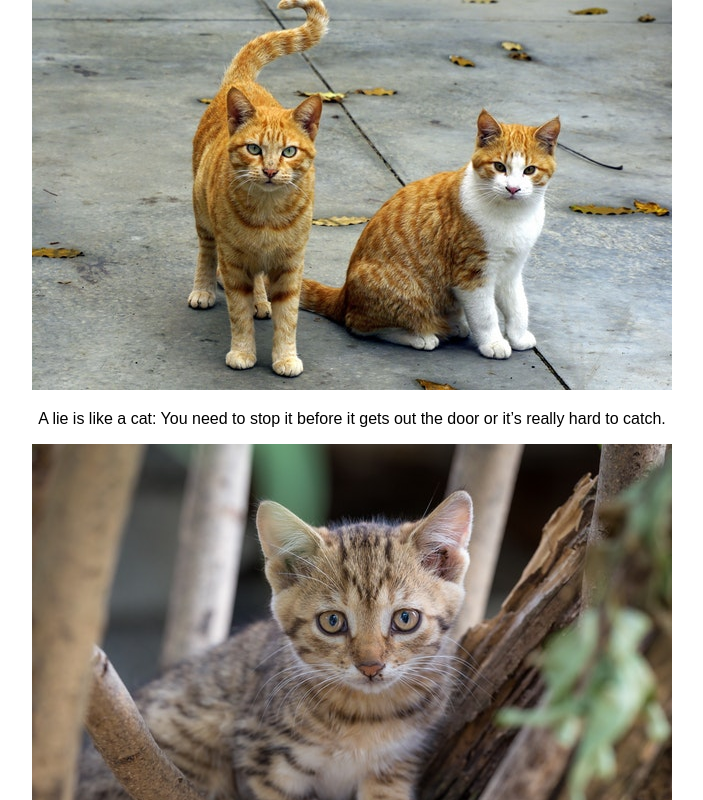
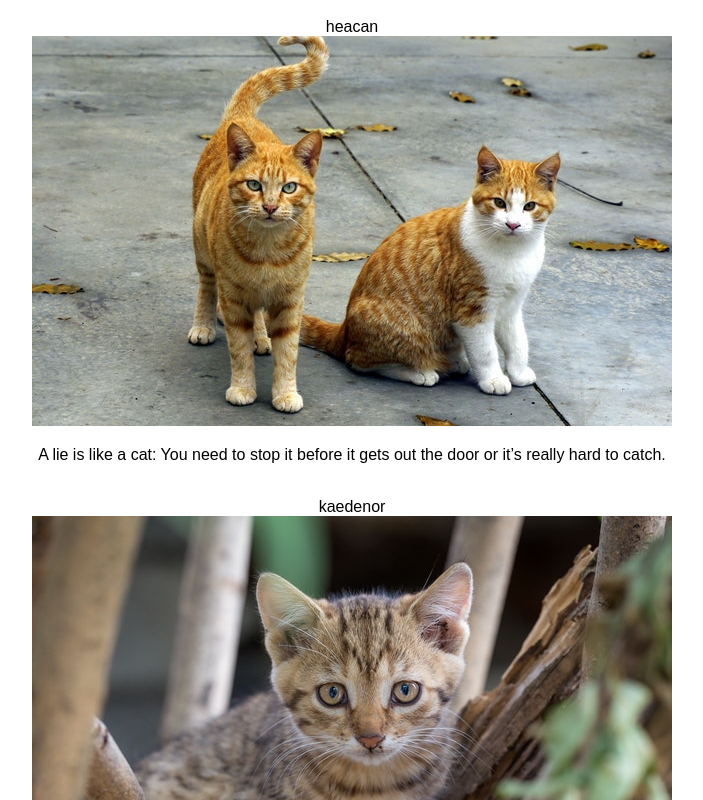
Before and after one commit to Xin00163/reactcats, a React (Create React App) app: page / in a window 1280 px wide. Shown: the top 800 px of the page, without its empty margins (288-991 px from the left). Built offline with nearby package versions, Linux system fonts and the light colour scheme.

Commit message:
Add username and user icon

```diff
--- a/src/PhotoContainer.js
+++ b/src/PhotoContainer.js
@@ -1,5 +1,6 @@
 import React, { Component } from 'react';
 import images from './images';
+import avatars from './avatars';
 
 class PhotoContainer extends Component {
 
@@ -11,6 +12,10 @@ class PhotoContainer extends Component {
   render() {
     return (
       <div className='PhotoContainer'>
+        <img src={avatars[this.userIconLink]} />
+        <div className="Username">
+          {this.props.data.username}
+        </div>
         <img src={images[this.imageLink]} />
         <p>{this.props.data.description}</p>
       </div>
--- /dev/null
+++ b/src/avatars/index.js
@@ -0,0 +1,13 @@
+import damarionei2 from './damarionei2.jpeg'
+import heacan1 from './heacan1.jpeg'
+import kaedenor1 from './kaedenor1.jpeg'
+import ricpena1 from './ricpena1.jpeg'
+import zekebates from './zekebates.jpeg'
+
+export default {
+  damarionei2,
+  heacan1,
+  kaedenor1,
+  ricpena1,
+  zekebates
+}
```
Also changed, not shown: package.json (line endings or trailing spaces), 1 other file (tests, documents, lock files or other folders).
